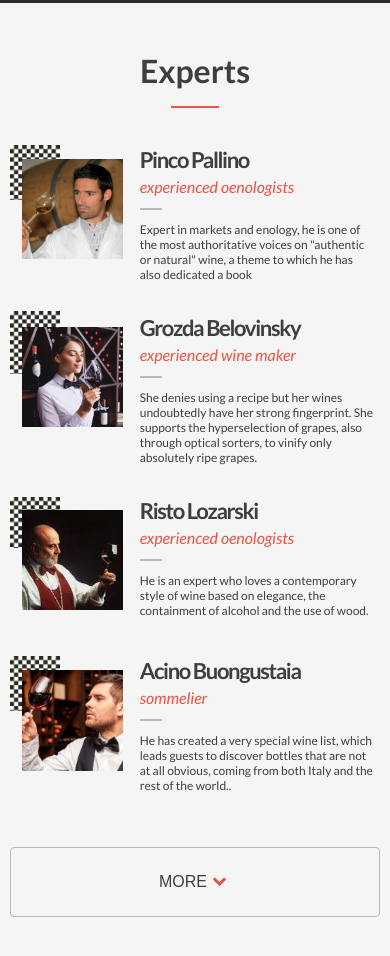
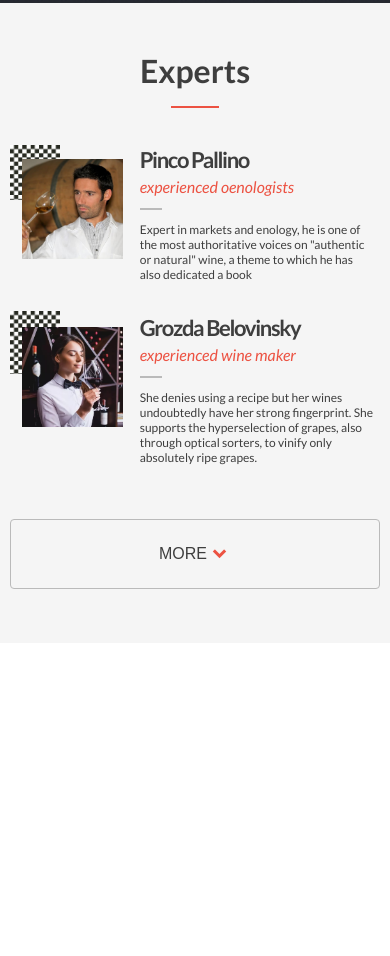
Before and after one commit to M0rrighan/EventPage, a website: page index.html in a window 390 px wide. Shown: the part 2011-2967 px from the top of the page. After the commit the page ends 2654 px from the top, so only its background shows below. Drawn offline with Linux system fonts and the light colour scheme.

Commit message:
Add functions for Expand - MORE button in Speakers section

```diff
--- a/index.html
+++ b/index.html
@@ -178,6 +178,6 @@
   </div>
  </footer>
   <script src="js/menu.js"></script>
-  <script src="js/program.js"></script>
+  <script src="js/program2.js"></script>
 </body>
 </html>
--- a/js/program.js
+++ b/js/program.js
@@ -32,7 +32,7 @@ const speakers = [
 ];
 
 function createSpeakerCard(speakerDataObj) {
-  const htmlTxt = `<li class="speakerCard">
+  const htmlTxt = `<li class="speakerCard mobile-invisible">
                     <div class="speakerPicture">
                       <div class="pictureHolder">
                         <img
@@ -45,8 +45,7 @@ function createSpeakerCard(speakerDataObj) {
                       <div class="speakerName">${speakerDataObj.name}</div>
                       <div class="speakerRole">${speakerDataObj.role}</div>
                       <p class="separatorSmall"></p>
-                      <div class="speakerInfo">${speakerDataObj.info}
-                      </div>
+                      <div class="speakerInfo">${speakerDataObj.info}</div>
                     </div>
                   </li>`;
   return htmlTxt;
@@ -54,9 +53,21 @@ function createSpeakerCard(speakerDataObj) {
 
 const parentElmnt = document.querySelector('.speakersContent');
 
-function populate() {
+function populate0() {
   for (let i = 0; i < speakers.length; i += 1) {
     parentElmnt.innerHTML += createSpeakerCard(speakers[i]);
   }
 }
-parentElmnt.onload = populate();
+parentElmnt.onload = populate0();
+
+// function populate(x) {
+//   if (x.matches) { // If media query matches
+//     document.body.style.backgroundColor = 'yellow';
+//   } else {
+//     document.body.style.backgroundColor = 'pink';
+//   }
+// }
+
+// const x = window.matchMedia('(min-width: 768px)');
+// myFunction(x); // Call listener function at run time
+// x.addListener(myFunction); // Attach listener function on state changes
--- /dev/null
+++ b/js/program2.js
@@ -0,0 +1,111 @@
+const speakers = [
+  {
+    name: 'Pinco Pallino',
+    role: 'experienced oenologists',
+    info: `Expert in markets and enology, he is one of the most authoritative voices on "authentic or natural" wine, a theme to which he has also dedicated a book`,
+    pictureUrl: './img/enologo1.jpg',
+  },
+  {
+    name: 'Grozda Belovinsky',
+    role: 'experienced wine maker',
+    info: `She denies using a recipe but her wines undoubtedly have her strong fingerprint. She supports the hyperselection of grapes, also through optical sorters, to vinify only absolutely ripe grapes.`,
+    pictureUrl: './img/enologo2.jpg',
+  },
+  {
+    name: 'Risto Lozarski',
+    role: 'experienced oenologists',
+    info: `He is an expert who loves a contemporary style of wine based on elegance, the containment of alcohol and the use of wood.`,
+    pictureUrl: './img/enologo3.jpg',
+  },
+  {
+    name: 'Acino Buongustaia',
+    role: 'sommelier',
+    info: `He has created a very special wine list, which leads guests to discover bottles that are not at all obvious, coming from both Italy and the rest of the world..`,
+    pictureUrl: './img/enologo4.jpg',
+  },
+];
+
+function createSpeakerCard(speakerDataObj) {
+  const card = document.createElement('li'); // parent element
+  card.classList.add('speakerCard');
+
+  const pictSide = document.createElement('div'); // picture side parent
+  pictSide.classList.add('speakerPicture');
+
+  const pictHolder = document.createElement('div');
+  pictHolder.classList.add('pictureHolder');
+
+  const image = document.createElement('img');
+  image.classList.add('picture');
+  image.src = speakerDataObj.pictureUrl;
+  image.alt = `Picture of: ${speakerDataObj.name} - ${speakerDataObj.role}`;
+
+  pictHolder.appendChild(image);
+  pictSide.appendChild(pictHolder);
+  card.appendChild(pictSide);
+  // End picture side
+
+  const speakerData = document.createElement('div'); // speaker data parent
+  speakerData.classList.add('speakerData');
+
+  const speakerName = document.createElement('div');
+  speakerName.classList.add('speakerName');
+  speakerName.innerText = speakerDataObj.name;
+
+  const speakerRole = document.createElement('div');
+  speakerRole.classList.add('speakerRole');
+  speakerRole.innerText = speakerDataObj.role;
+
+  const separator = document.createElement('p');
+  separator.classList.add('separatorSmall');
+
+  const speakerInfo = document.createElement('div');
+  speakerInfo.classList.add('speakerInfo');
+  speakerInfo.innerText = speakerDataObj.info;
+
+  speakerData.appendChild(speakerName);
+  speakerData.appendChild(speakerRole);
+  speakerData.appendChild(separator);
+  speakerData.appendChild(speakerInfo);
+
+  card.appendChild(speakerData);
+
+  return card;
+}
+
+const parentElmnt = document.querySelector('.speakersContent');
+
+function populateFirsts() {
+  for (let i = 0; i < 2; i += 1) {
+    parentElmnt.appendChild(createSpeakerCard(speakers[i]));
+  }
+}
+
+function populateMore() {
+  for (let i = 2; i < speakers.length; i += 1) {
+    parentElmnt.appendChild(createSpeakerCard(speakers[i]));
+  }
+}
+
+function populateAll() {
+  populateFirsts();
+  populateMore();
+}
+
+function populate(m) {
+  if (m.matches) {
+    populateAll();
+  } else {
+    populateFirsts();
+  }
+}
+
+const mType = window.matchMedia('(min-width: 768px)');
+parentElmnt.onload = populate(mType);
+
+const expandBtn = document.querySelector('.main__speakers .expand');
+
+expandBtn.addEventListener('click', () => {
+  populateMore();
+  expandBtn.style.display = 'none';
+});
```
